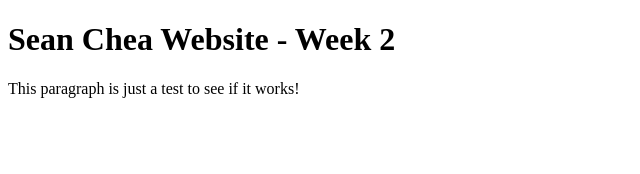
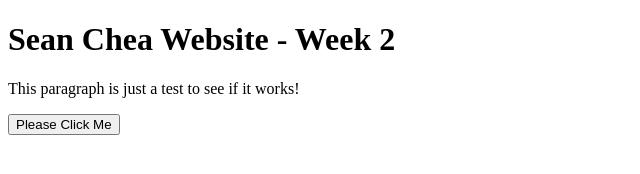
Before and after one commit to schea1/HW_2, a plain HTML site: page index.html in a window 1280 px wide. Shown: the whole page, without its empty margins (0-640 px from the left). Drawn offline with Linux system fonts and the light colour scheme.

Commit message:
push commit

```diff
--- a/index.html
+++ b/index.html
@@ -8,5 +8,6 @@
 <body>
     <h1>Sean Chea Website - Week 2</h1>
     <p>This paragraph is just a test to see if it works!</p>
+    <button>Please Click Me</button>
 </body>
 </html>
```
